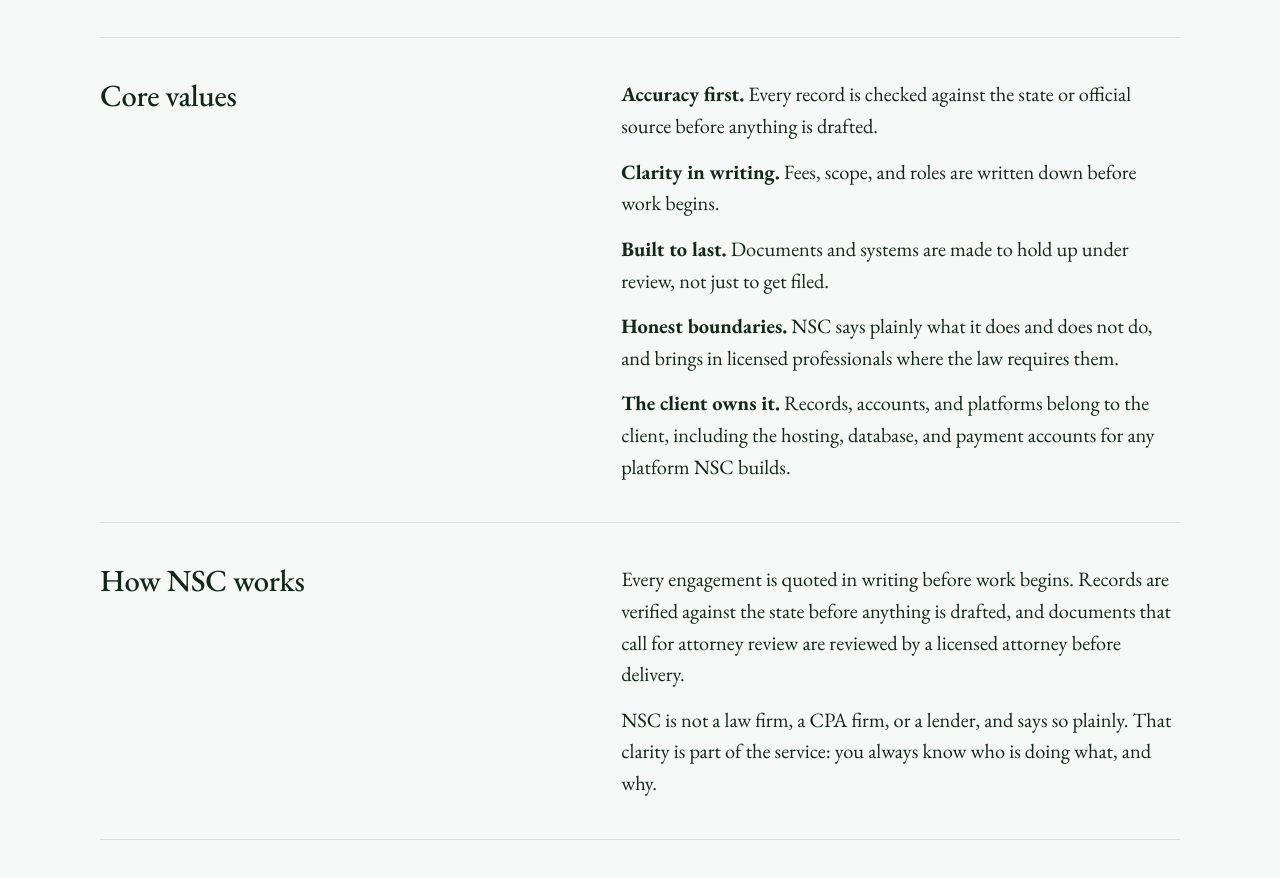
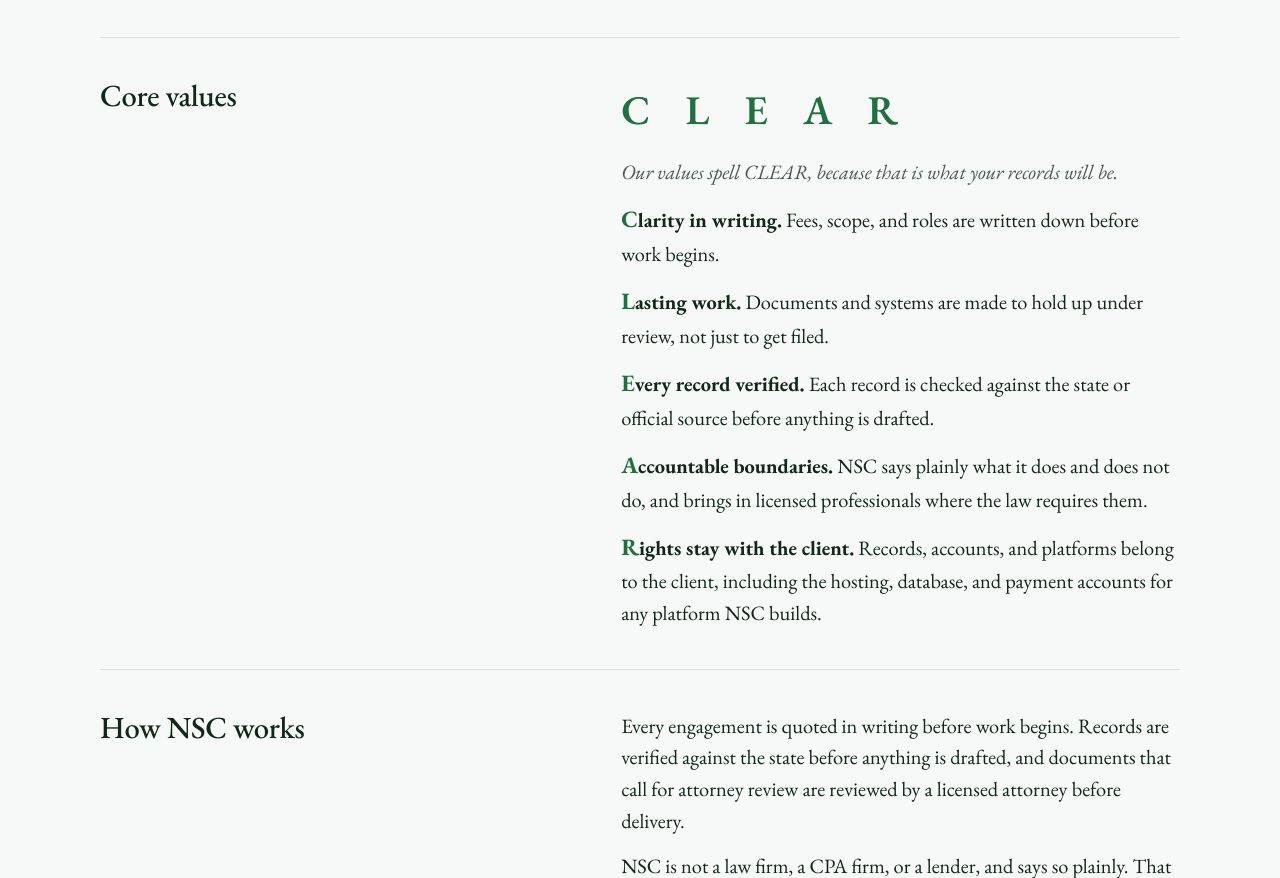
Before and after one commit to lavonne-ux/nsc-website, a plain HTML site: page about/index.html in a window 1280 px wide. Shown: the part 1713-2591 px from the top of the page. Drawn offline with nearby package versions, Linux system fonts and the light colour scheme.

Commit message:
Present core values as CLEAR on the About page
Clarity in writing, Lasting work, Every record verified, Accountable
boundaries, Rights stay with the client.

Co-Authored-By: Claude Opus 5.5 <noreply@anthropic.com>
Claude-Session: https://claude.ai/code/session_01ASSvjYWPYi1nJzva33rtWd

```diff
--- a/about/index.html
+++ b/about/index.html
@@ -89,11 +89,13 @@
     <div class="prose-grid"><h2>Mission</h2><div>
       <p>Norrils Signature Consulting builds the structure businesses run on: the corporate records that prove who owns and controls a company, the compliance that keeps it in good standing, and the systems that run its daily work. Every engagement is quoted in writing, verified at the source, and delivered to hold up in front of a lender, a bank, a state agency, or an attorney.</p></div></div>
     <div class="prose-grid"><h2>Core values</h2><div>
-      <p><strong>Accuracy first.</strong> Every record is checked against the state or official source before anything is drafted.</p>
-      <p><strong>Clarity in writing.</strong> Fees, scope, and roles are written down before work begins.</p>
-      <p><strong>Built to last.</strong> Documents and systems are made to hold up under review, not just to get filed.</p>
-      <p><strong>Honest boundaries.</strong> NSC says plainly what it does and does not do, and brings in licensed professionals where the law requires them.</p>
-      <p><strong>The client owns it.</strong> Records, accounts, and platforms belong to the client, including the hosting, database, and payment accounts for any platform NSC builds.</p></div></div>
+      <p class="cv-word" aria-label="CLEAR">C L E A R</p>
+      <p class="cv-intro">Our values spell CLEAR, because that is what your records will be.</p>
+      <p><strong><span class="cv-l">C</span>larity in writing.</strong> Fees, scope, and roles are written down before work begins.</p>
+      <p><strong><span class="cv-l">L</span>asting work.</strong> Documents and systems are made to hold up under review, not just to get filed.</p>
+      <p><strong><span class="cv-l">E</span>very record verified.</strong> Each record is checked against the state or official source before anything is drafted.</p>
+      <p><strong><span class="cv-l">A</span>ccountable boundaries.</strong> NSC says plainly what it does and does not do, and brings in licensed professionals where the law requires them.</p>
+      <p><strong><span class="cv-l">R</span>ights stay with the client.</strong> Records, accounts, and platforms belong to the client, including the hosting, database, and payment accounts for any platform NSC builds.</p></div></div>
     <div class="prose-grid"><h2>How NSC works</h2><div>
       <p>Every engagement is quoted in writing before work begins. Records are verified against the state before anything is drafted, and documents that call for attorney review are reviewed by a licensed attorney before delivery.</p>
       <p>NSC is not a law firm, a CPA firm, or a lender, and says so plainly. That clarity is part of the service: you always know who is doing what, and why.</p></div></div>
--- a/assets/style.css
+++ b/assets/style.css
@@ -466,3 +466,7 @@ body { margin: 0; }
 [hidden] { display: none !important; }
 
 .page-hero .tagline { margin-top: 14px; font-style: italic; font-size: 1.1rem; color: var(--green, #2C8652); letter-spacing: 0.01em; }
+
+.cv-word { font-family: var(--display); font-size: 2.4rem; letter-spacing: 0.32em; color: var(--green-ink); margin: 0 0 4px; font-weight: 600; }
+.cv-intro { font-style: italic; color: var(--muted, #4A5A50); margin-top: 0; }
+.cv-l { color: var(--green-ink); font-size: 1.15em; }
```
